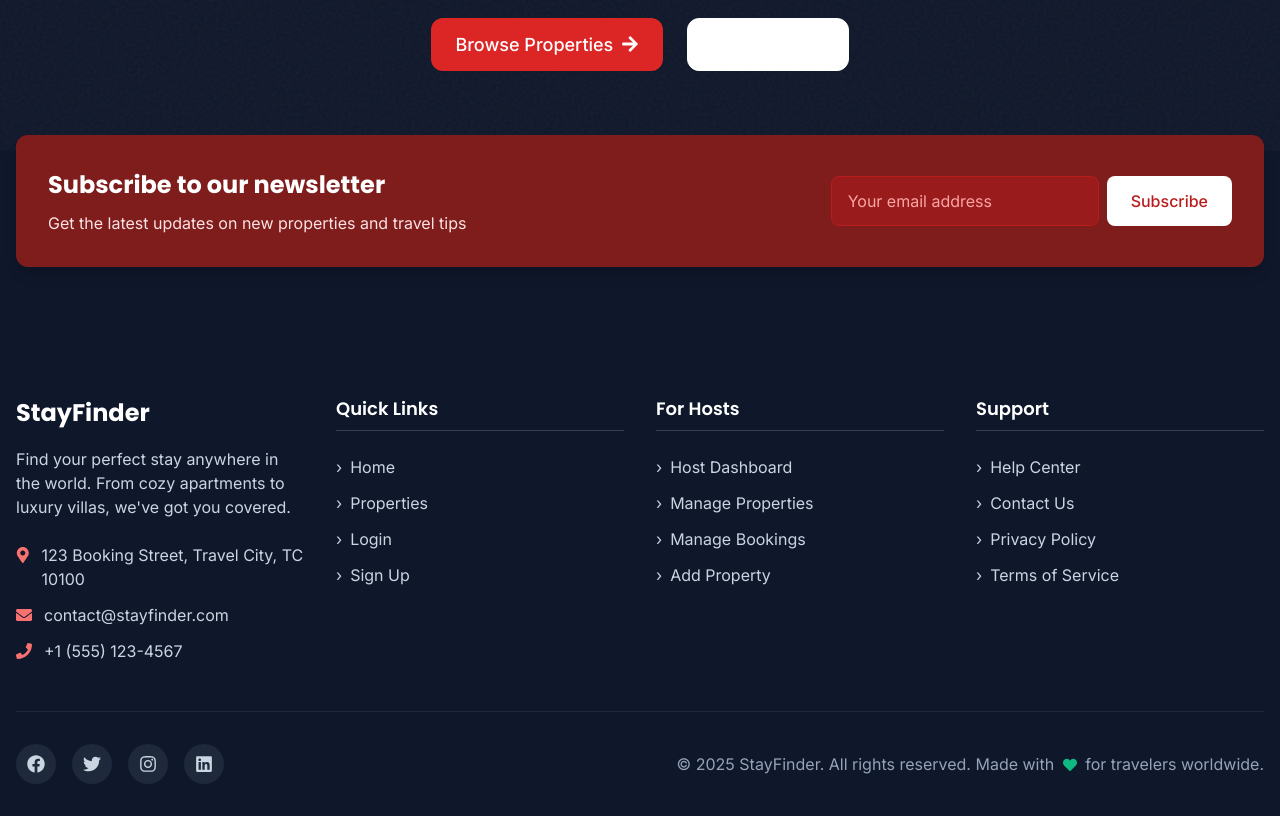
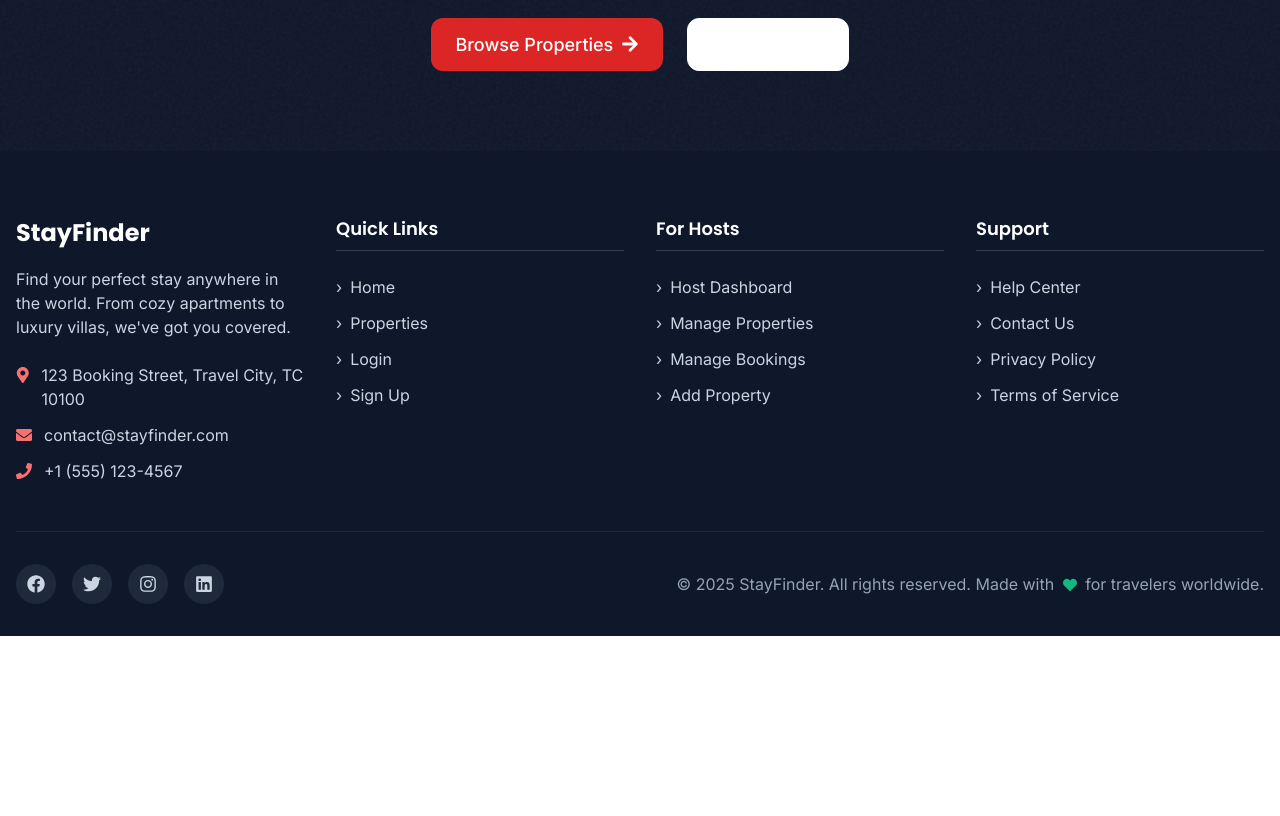
Before and after one commit to sumonelse/StayFinder, a React (Vite) app in the folder client/: page / in a window 1280 px wide. Shown: the part 4200-5016 px from the top of the page. After the commit the page ends 4836 px from the top, so only its background shows below. Built offline with nearby package versions, Linux system fonts and the light colour scheme; no server answers.

Commit message:
refactor: Remove newsletter section from Footer component for cleaner layout

```diff
--- a/client/src/components/layout/Footer.jsx
+++ b/client/src/components/layout/Footer.jsx
@@ -19,36 +19,6 @@ const Footer = () => {
     return (
         <footer className="bg-secondary-900 text-white pt-16 pb-8">
             <div className="container mx-auto px-4">
-                {/* Newsletter Section */}
-                <div className="bg-primary-900 rounded-xl p-8 mb-12 shadow-lg transform -translate-y-20">
-                    <div className="flex flex-col md:flex-row items-center justify-between">
-                        <div className="mb-6 md:mb-0 md:mr-8">
-                            <h3 className="text-2xl font-bold text-white mb-2">
-                                Subscribe to our newsletter
-                            </h3>
-                            <p className="text-primary-100">
-                                Get the latest updates on new properties and
-                                travel tips
-                            </p>
-                        </div>
-                        <div className="w-full md:w-auto">
-                            <form className="flex flex-col sm:flex-row gap-2">
-                                <input
-                                    type="email"
-                                    placeholder="Your email address"
-                                    className="px-4 py-3 rounded-lg focus:outline-none focus:ring-2 focus:ring-primary-300 bg-primary-800 text-white placeholder-primary-300 border border-primary-700"
-                                />
-                                <button
-                                    type="submit"
-                                    className="btn bg-white text-primary-700 hover:bg-primary-50 px-6"
-                                >
-                                    Subscribe
-                                </button>
-                            </form>
-                        </div>
-                    </div>
-                </div>
-
                 <div className="grid grid-cols-1 md:grid-cols-2 lg:grid-cols-4 gap-8 mb-12">
                     {/* Company Info */}
                     <div>
```
